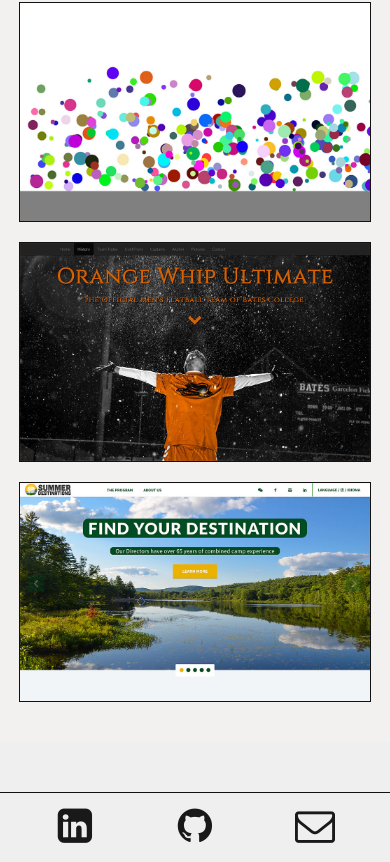
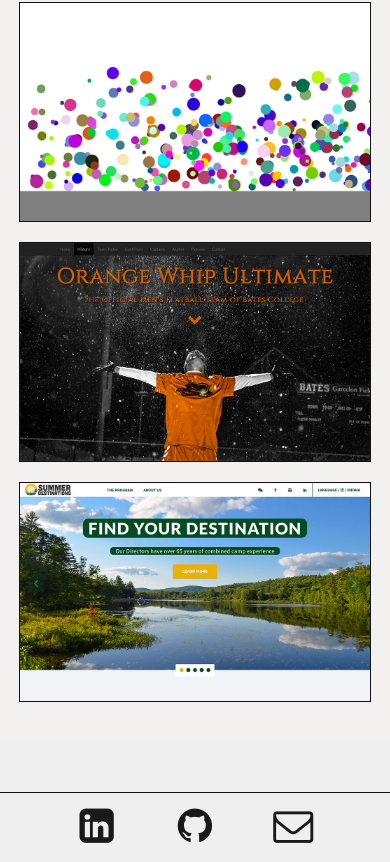
Before and after one commit to peterkrieg/mysite, a plain HTML site: page index.html in a window 390 px wide. Shown: the part 1430-2292 px from the top of the page. Drawn offline with nearby package versions, Linux system fonts and the light colour scheme; files that its build step writes are made by us from their sources; a web font is replaced by a local one.

Commit message:
tweaked spacing of social icons in footer

```diff
--- a/index.html
+++ b/index.html
@@ -249,7 +249,7 @@
 	<section class="mycontainer footer">
 		<div class="container">
 			<div class="row">
-				<div class="col-md-4 col-md-offset-4 social-icons-column">
+				<div class="col-md-4 col-md-offset-4 col-sm-8 col-sm-offset-2 col-xs-10 col-xs-offset-1 col-social-icons-column">
 					<div class="social-icons">
 						<a href="https://www.linkedin.com/in/peterkrieg" target="_blank"><i class="fa fa-linkedin-square"></i></a>
 						<a href="https://github.com/peterkrieg" target="_blank"><i class="fa fa-github"></i></a>
```
